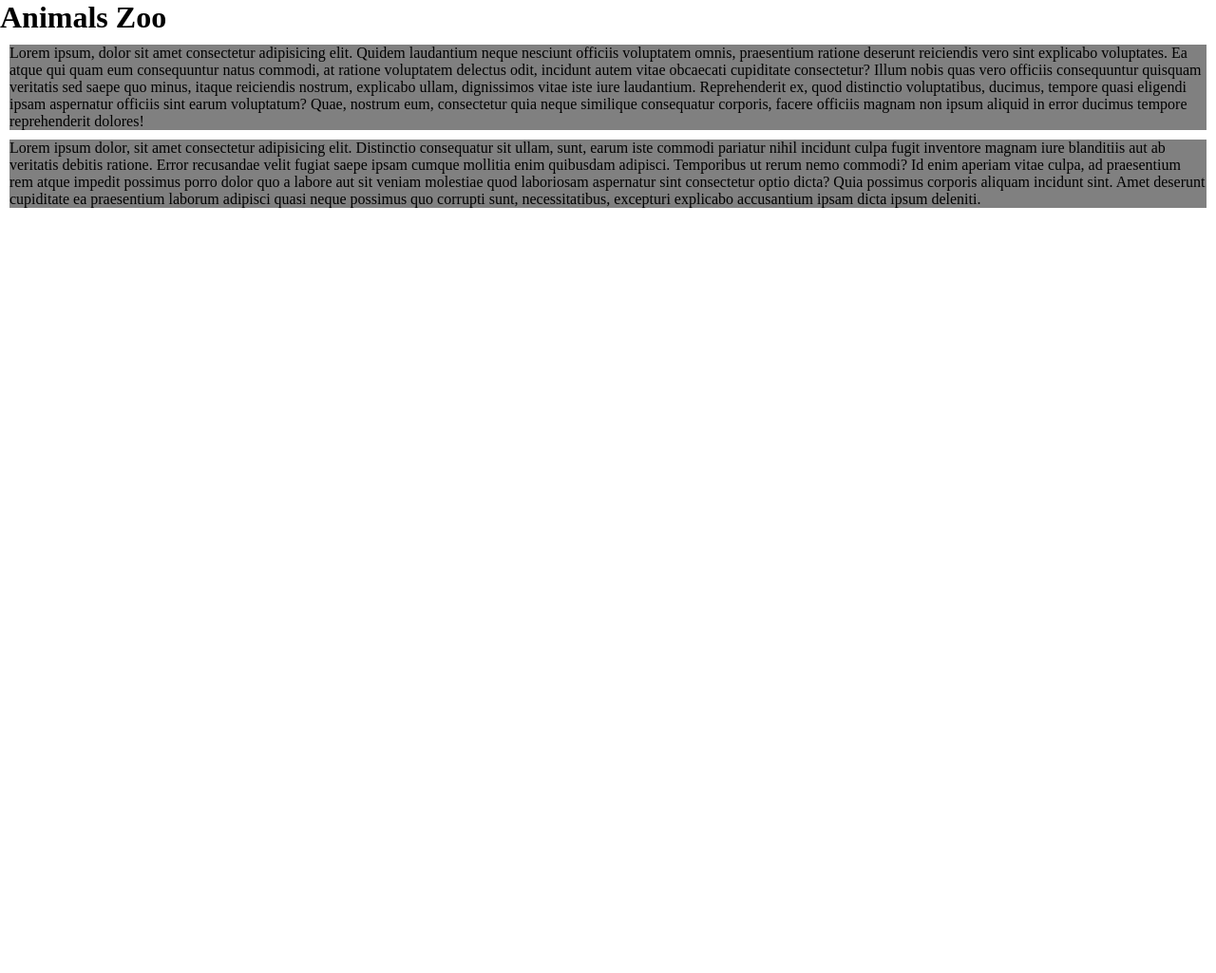
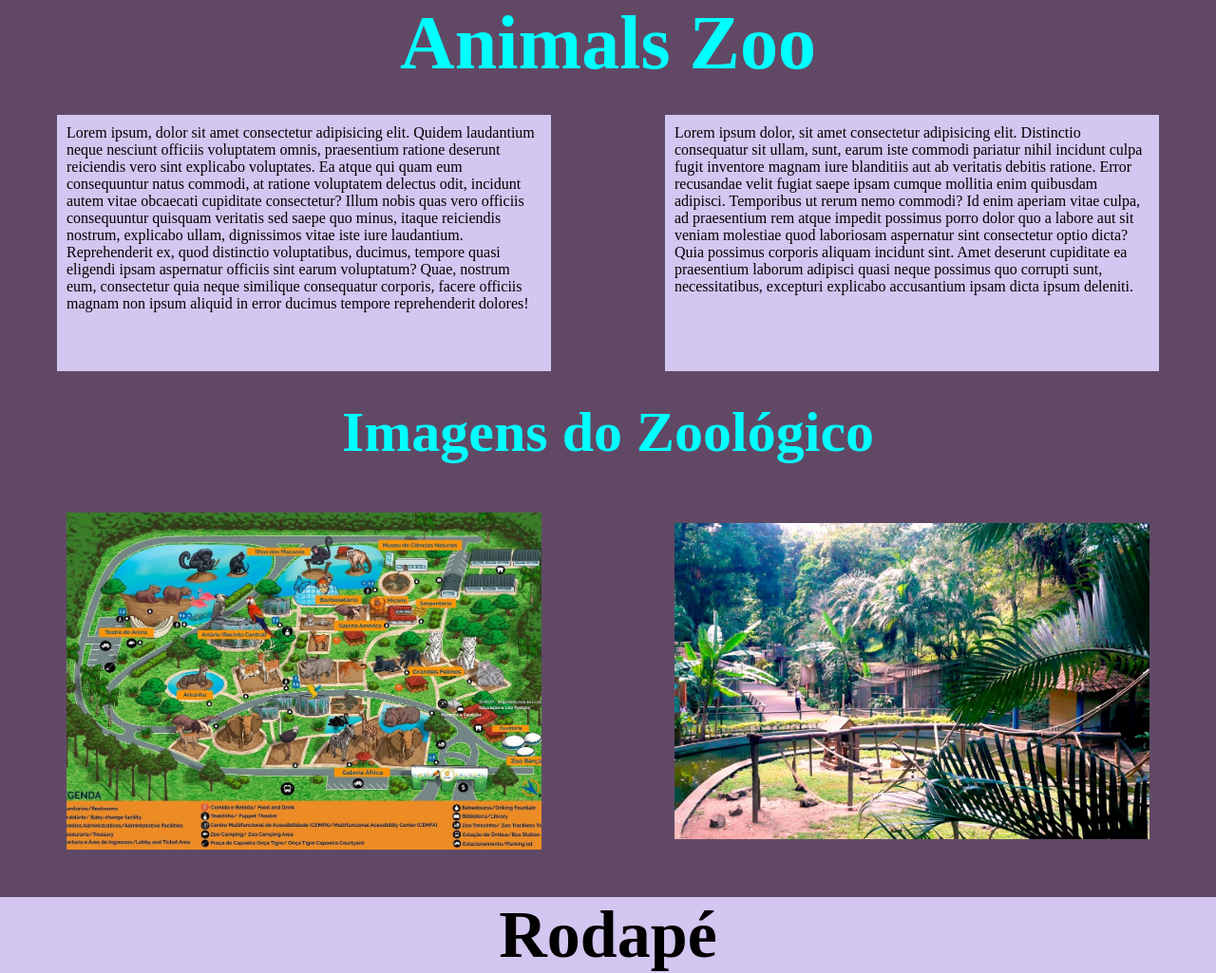
Before and after one commit to RodrigoSFDev/site-zoologico, a plain HTML site: page index.html in a window 1280 px wide. Shown: the whole page at 95% size. Before the commit the page ends 800 px from the top, so only its background shows below. Drawn offline with Linux system fonts and the light colour scheme.

Commit message:
site completo

```diff
--- a/index.html
+++ b/index.html
@@ -8,16 +8,23 @@
     <title>Animals Zoo</title>
 </head>
 <body>
-    <h1>Animals Zoo</h1>
+         <h1 class="zoo">Animals Zoo</h1>
     <section>
     <div class="relato">
-        Lorem ipsum, dolor sit amet consectetur adipisicing elit. Quidem laudantium neque nesciunt officiis voluptatem omnis, praesentium ratione deserunt reiciendis vero sint explicabo voluptates. Ea atque qui quam eum consequuntur natus commodi, at ratione voluptatem delectus odit, incidunt autem vitae obcaecati cupiditate consectetur? Illum nobis quas vero officiis consequuntur quisquam veritatis sed saepe quo minus, itaque reiciendis nostrum, explicabo ullam, dignissimos vitae iste iure laudantium. Reprehenderit ex, quod distinctio voluptatibus, ducimus, tempore quasi eligendi ipsam aspernatur officiis sint earum voluptatum? Quae, nostrum eum, consectetur quia neque similique consequatur corporis, facere officiis magnam non ipsum aliquid in error ducimus tempore reprehenderit dolores!
+        <p>Lorem ipsum, dolor sit amet consectetur adipisicing elit. Quidem laudantium neque nesciunt officiis voluptatem omnis, praesentium ratione deserunt reiciendis vero sint explicabo voluptates. Ea atque qui quam eum consequuntur natus commodi, at ratione voluptatem delectus odit, incidunt autem vitae obcaecati cupiditate consectetur? Illum nobis quas vero officiis consequuntur quisquam veritatis sed saepe quo minus, itaque reiciendis nostrum, explicabo ullam, dignissimos vitae iste iure laudantium. Reprehenderit ex, quod distinctio voluptatibus, ducimus, tempore quasi eligendi ipsam aspernatur officiis sint earum voluptatum? Quae, nostrum eum, consectetur quia neque similique consequatur corporis, facere officiis magnam non ipsum aliquid in error ducimus tempore reprehenderit dolores!</p>
     </div>
-    <div class="relato">
-        Lorem ipsum dolor, sit amet consectetur adipisicing elit. Distinctio consequatur sit ullam, sunt, earum iste commodi pariatur nihil incidunt culpa fugit inventore magnam iure blanditiis aut ab veritatis debitis ratione. Error recusandae velit fugiat saepe ipsam cumque mollitia enim quibusdam adipisci. Temporibus ut rerum nemo commodi? Id enim aperiam vitae culpa, ad praesentium rem atque impedit possimus porro dolor quo a labore aut sit veniam molestiae quod laboriosam aspernatur sint consectetur optio dicta? Quia possimus corporis aliquam incidunt sint. Amet deserunt cupiditate ea praesentium laborum adipisci quasi neque possimus quo corrupti sunt, necessitatibus, excepturi explicabo accusantium ipsam dicta ipsum deleniti.
+    <div class="relato2">
+        <p>Lorem ipsum dolor, sit amet consectetur adipisicing elit. Distinctio consequatur sit ullam, sunt, earum iste commodi pariatur nihil incidunt culpa fugit inventore magnam iure blanditiis aut ab veritatis debitis ratione. Error recusandae velit fugiat saepe ipsam cumque mollitia enim quibusdam adipisci. Temporibus ut rerum nemo commodi? Id enim aperiam vitae culpa, ad praesentium rem atque impedit possimus porro dolor quo a labore aut sit veniam molestiae quod laboriosam aspernatur sint consectetur optio dicta? Quia possimus corporis aliquam incidunt sint. Amet deserunt cupiditate ea praesentium laborum adipisci quasi neque possimus quo corrupti sunt, necessitatibus, excepturi explicabo accusantium ipsam dicta ipsum deleniti.</p>
     </div>
 </section>
-
+    <h1 class="zoo2">Imagens do Zoológico</h1>
+<section>
+    <img src="img/mapa-zoo.jpeg" alt="mapa do zoo">
+    <img src="img/zoologico.jpg" alt="animais do zoo">
+</section>
+<footer>
+    <h1 class="rodape">Rodapé</h1>
+</footer>
 
 </body>
 </html>
--- a/style.css
+++ b/style.css
@@ -2,11 +2,48 @@
     margin: 0;
     padding: 0;
 }
+body{
+    background-color: rgb(97, 73, 102);
+}
+.zoo {
+    color: aqua;
+    text-align: center;
+    font-size: 80px;
+}
 section {
+    display: flex;
     align-items: center;
+    justify-content: space-around;
 }
 .relato {
-    background-color: gray;
-    margin: 10px;
+    background-color: rgb(211, 198, 240);
+    margin: 30px;
+    width: 500px;
+    height: 250px;
+    padding: 10px;
 
 }
+.relato2 {
+    background-color: rgb(211, 198, 240);
+    margin: 30px;
+    padding: 10px;
+    width: 500px;
+    height: 250px;
+}
+.zoo2 {
+    color: aqua;
+    text-align: center;
+    font-size: 60px;
+}
+img{
+    width: 500px;
+    margin-top: 50px;
+    margin-bottom: 50px;
+}
+footer{
+    background-color:rgb(211, 198, 240) ;
+}
+.rodape{
+    text-align: center;
+    font-size: 70px;
+}
```
